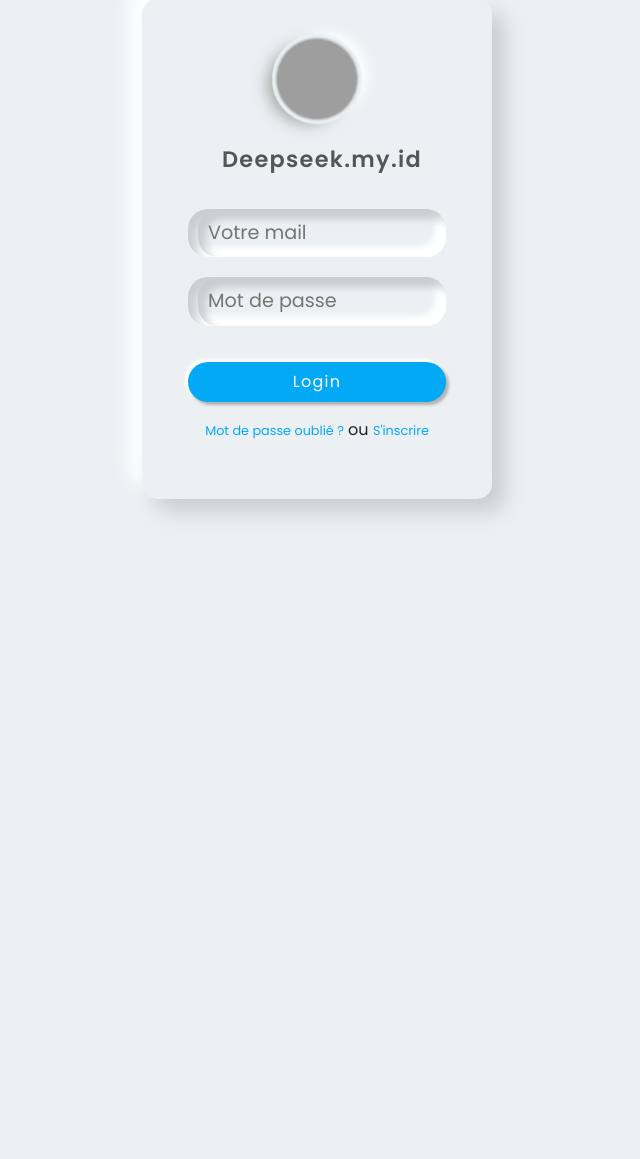
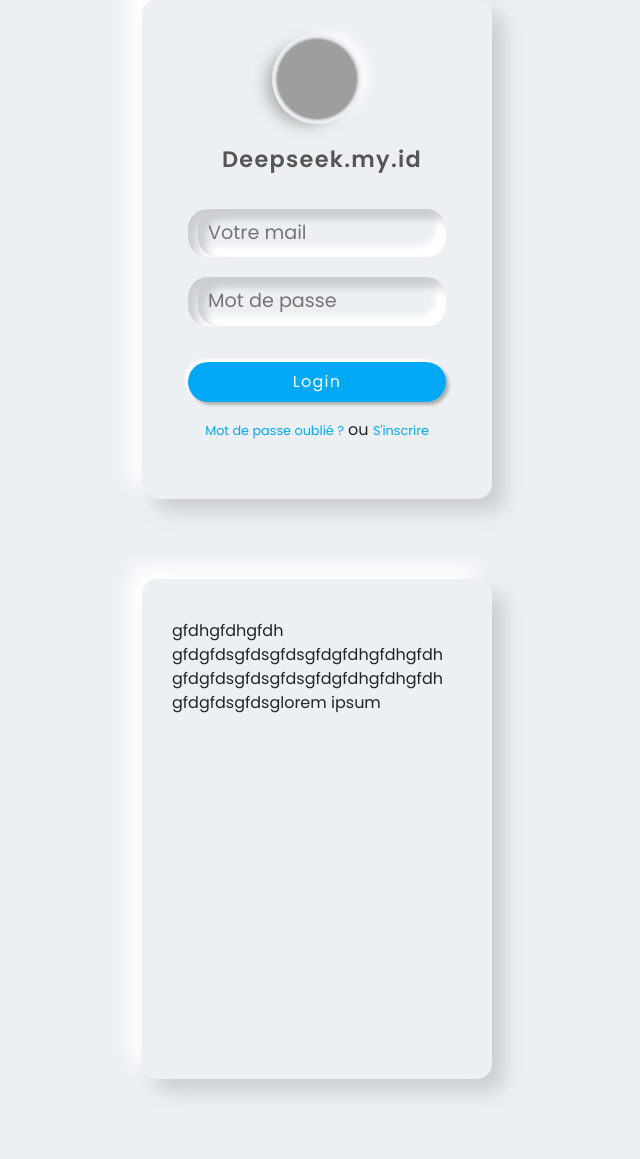
Before and after one commit to LaurentVoanh/html-login-form, a PHP site: page / in a window 1280 px wide. Shown: the part 81-1240 px from the top of the page, without its empty margins (323-963 px from the left). Before the commit the page ends 597 px from the top, so only its background shows below. Run offline with PHP 8.4, Linux system fonts and the light colour scheme; grey boxes are pictures that could not be loaded.

Commit message:
Update index.php

```diff
--- a/index.php
+++ b/index.php
@@ -162,5 +162,11 @@ input:valid {
             <a href="#">Mot de passe oublié ?</a> ou <a href="#">S'inscrire</a>
         </div>
     </div>
+    <div class="wrapper mt-4">
+        <div id="lala">
+            gfdhgfdhgfdh
+    <br>gfdgfdsgfdsgfdsgfdgfdhgfdhgfdh
+    <br>gfdgfdsgfdsgfdsgfdgfdhgfdhgfdh
+    <br>gfdgfdsgfdsglorem ipsum</div></div>
 </body>
 </html>
```
